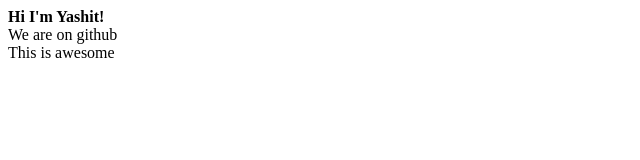
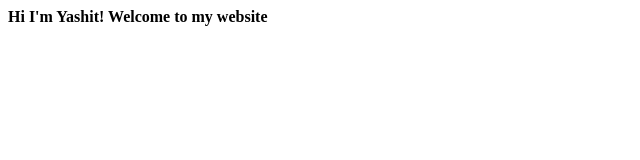
Before and after one commit to yashitgarg/website, a plain HTML site: page index.html in a window 1280 px wide. Shown: the whole page, without its empty margins (0-640 px from the left). Drawn offline with Linux system fonts and the light colour scheme.

Commit message:
Removed redundant code

```diff
--- a/index.html
+++ b/index.html
@@ -1,7 +1,5 @@
 <html>
 	<body>
-		<b>Hi I'm Yashit!</b>
-		<div>We are on github</div>
-		<div>This is awesome</div>
+		<b>Hi I'm Yashit! Welcome to my website</b>
 	</body>
 </html>
```
